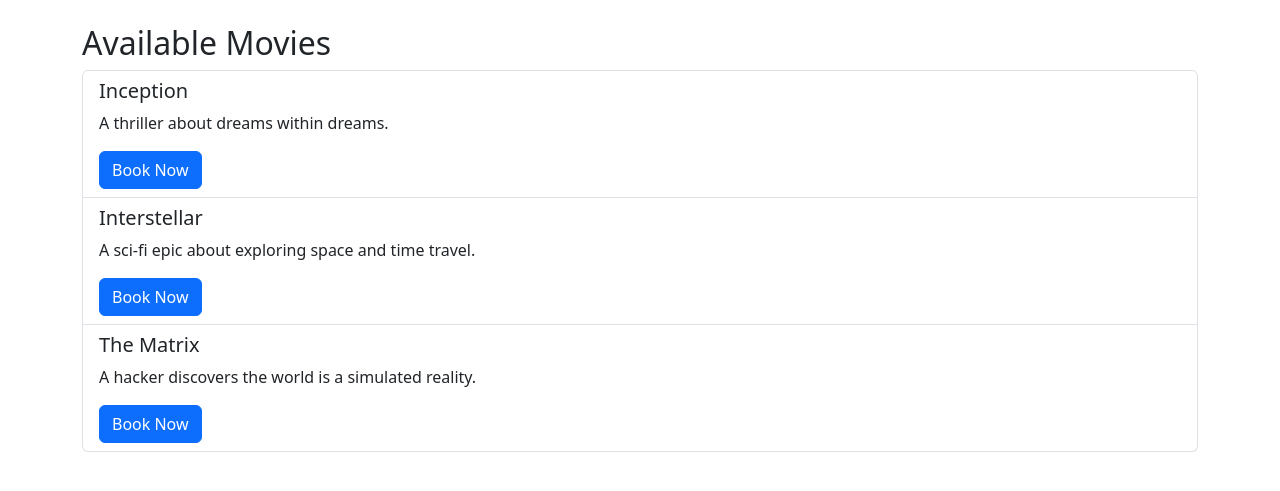
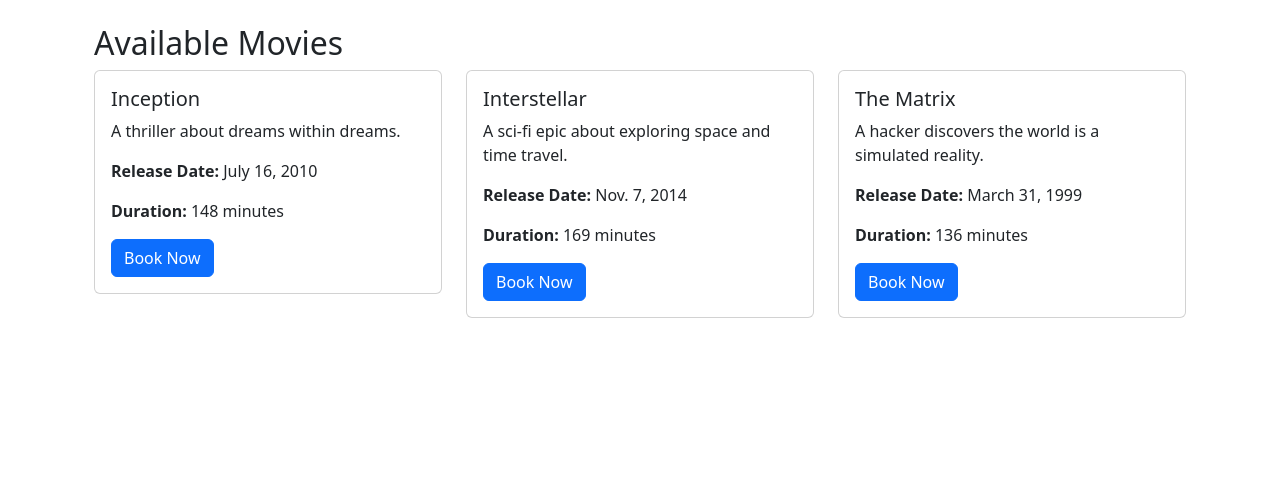
Before and after one commit to hellagood11/CS4300, a Django app: page /movies/ in a window 1280 px wide. Shown: the part 56-547 px from the top of the page. Run offline with Django 4.2, Linux system fonts and the light colour scheme; data comes from the database, SQL or seed files in the repository.

Commit message:
Modified movie list file to display the movies that are in the database

```diff
--- a/homework2/movie_theater_booking/bookings/templates/bookings/movie_list.html
+++ b/homework2/movie_theater_booking/bookings/templates/bookings/movie_list.html
@@ -1,14 +1,25 @@
 {% extends 'bookings/base.html' %}
-{% block title %}Movies{% endblock %}
+{% block title %}Movie List{% endblock %}
+
 {% block content %}
-<h2> Available Movies </h2>
-<ul class="list-group">
-    {% for movie in movies %}
-        <li class="list-group-item">
-            <h5>{{ movie.title }}</h5>
-            <p>{{ movie.description }} </p>
-            <a href="{% url 'book_seat' movie.id %}" class="btn btn-primary">Book Now</a>
-        </li>
-    {% endfor %}
-</ul>
+<div class="container mt-4">
+    <h2> Available Movies </h2>
+    <div class="row">
+        {% for movie in movies %}
+        <div class="col-md-4">
+            <div class="card mb-4">
+                <div class="card-body">
+                    <h5 class="card-title">{{ movie.title }}</h5>
+                    <p class="card-text">{{ movie.description }}</p>
+                    <p><strong>Release Date:</strong> {{ movie.release_date }}</p>
+                    <p><strong>Duration:</strong> {{ movie.duration }} minutes</p>
+                    <a href="{% url 'seat_booking' movie.id %}" class="btn btn-primary">Book Now</a>
+                </div>
+            </div>
+        </div>
+        {% empty %}
+        <p>No movies available.</p>
+        {% endfor %}
+    </div>
+</div>
 {% endblock %}
```
